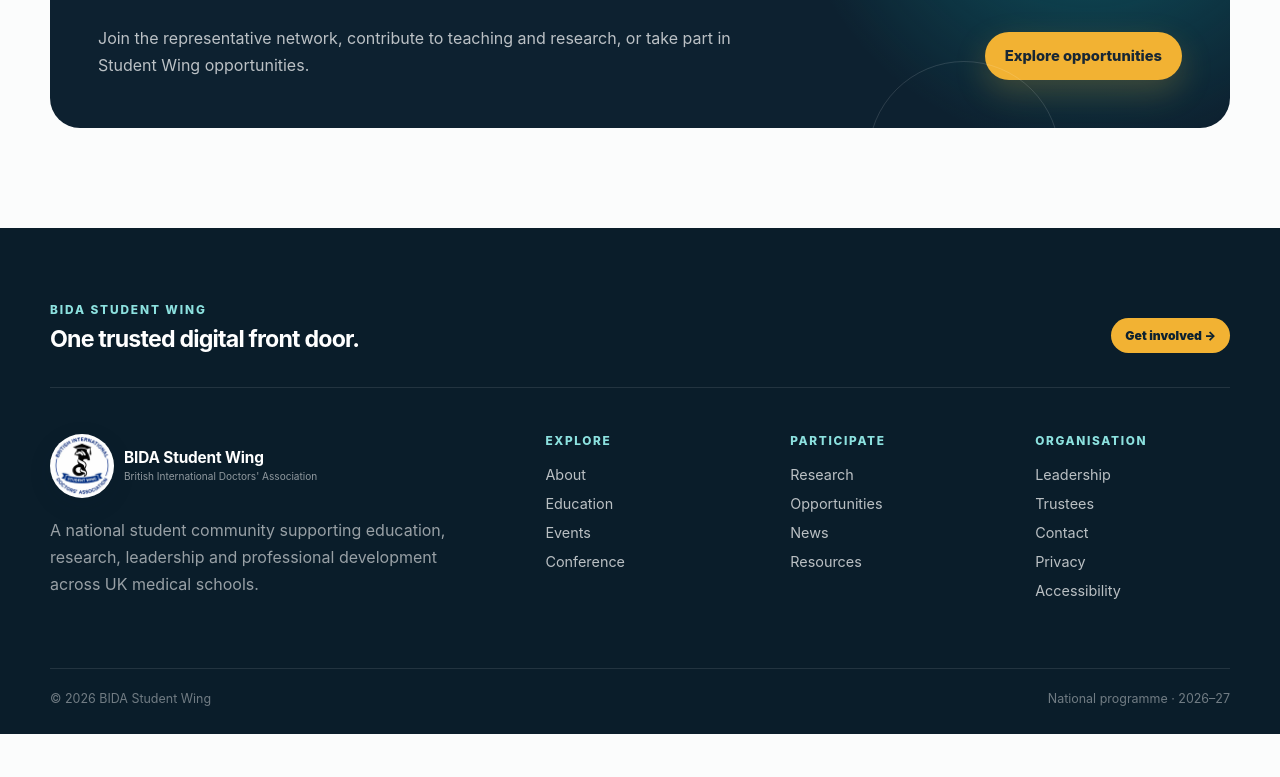
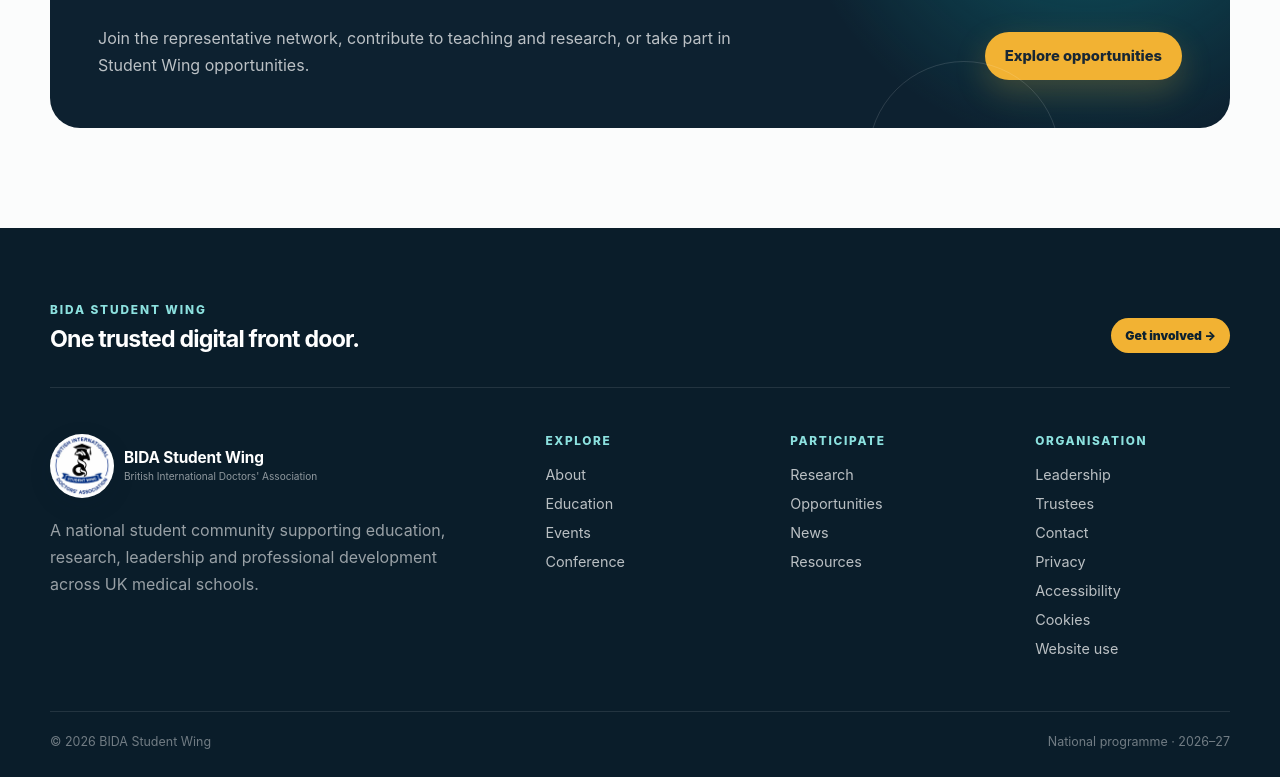
Before and after one commit to faisalmhalnawab/bida-student-wing, a Next.js app: page / in a window 1280 px wide. Shown: the part 4693-5470 px from the top of the page. Before the commit the page ends 5427 px from the top, so only its background shows below. Built offline with nearby package versions, Linux system fonts and the light colour scheme.

Commit message:
Add cookies and website-use links to footer

```diff
--- a/components/Footer.tsx
+++ b/components/Footer.tsx
@@ -61,6 +61,8 @@
             <Link href="/contact">Contact</Link>
             <Link href="/privacy">Privacy</Link>
             <Link href="/accessibility">Accessibility</Link>
+            <Link href="/cookies">Cookies</Link>
+            <Link href="/terms">Website use</Link>
           </div>
         </div>
       </div>
```
